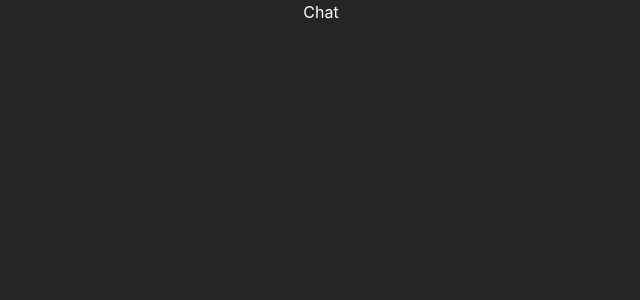
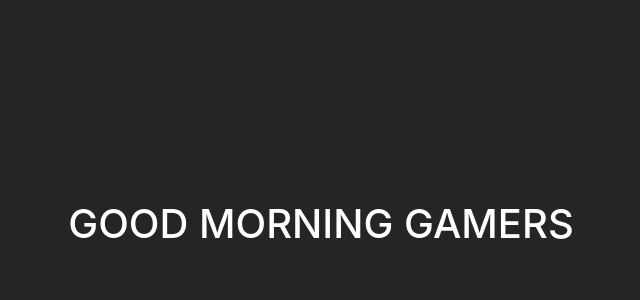
Before and after one commit to al-jshen/chat, a React (Create React App) app: page / in a window 1280 px wide. Shown: the top 300 px of the page, without its empty margins (319-959 px from the left). Built offline with nearby package versions, Linux system fonts and the light colour scheme.

Commit message:
redirect

```diff
--- a/package.json
+++ b/package.json
@@ -3,19 +3,13 @@
     "version": "0.1.0",
     "private": true,
     "dependencies": {
-        "Validator": "^1.0.8",
         "bootstrap": "^4.3.1",
-        "lodash": "^4.17.15",
-        "lodash.isempty": "^4.4.0",
-        "mdbreact": "^4.22.1",
         "react": "^16.12.0",
         "react-bootstrap": "^1.0.0-beta.14",
         "react-dom": "^16.12.0",
         "react-redux": "^7.1.3",
         "react-router-dom": "^5.1.2",
         "react-scripts": "3.2.0",
-        "react-validator": "^0.1.0",
-        "reactstrap": "^8.1.1",
         "redux": "^4.0.4"
     },
     "scripts": {
--- a/src/App.js
+++ b/src/App.js
@@ -1,7 +1,7 @@
 import React from 'react';
 import './App.css';
 import Pwgen from './components/pwgen';
-import Chat from './components/chat';
+import Chat from './components/chat/chat';
 import Login from './components/login';
 import { BrowserRouter as Router, Switch, Route } from 'react-router-dom';
 
--- a/src/components/chat.js
+++ b/src/components/chat/chat.js
@@ -3,7 +3,7 @@ import React from 'react';
 class Chat extends React.Component {
   render() {
     return(
-      <p style={{color: 'white'}}>Chat</p>
+      <h1 style={{color: 'white', paddingTop: '200px'}}>GOOD MORNING GAMERS</h1>
     );
   }
 }
--- a/src/components/login.js
+++ b/src/components/login.js
@@ -20,6 +20,7 @@ class Login extends React.Component {
             return true;
         }
         else {
+            this.setState({ error: 'FUDGE OFF'});
             return false;
         }
     }
@@ -27,7 +28,7 @@ class Login extends React.Component {
     onSubmit = (e) => {
         console.log(this.state);
         if (this.isValid()) {
-            console.log("logged in");
+            this.props.history.push('/');
         }
     }
 
```
